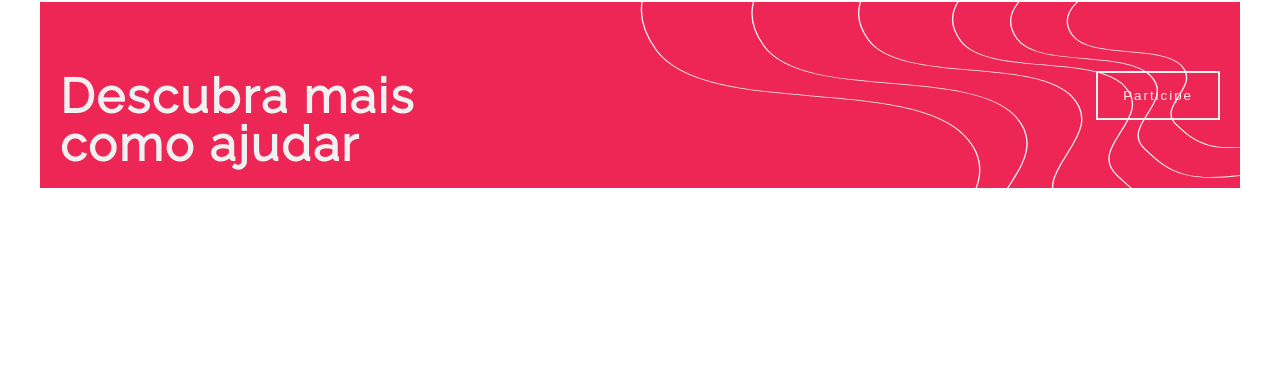
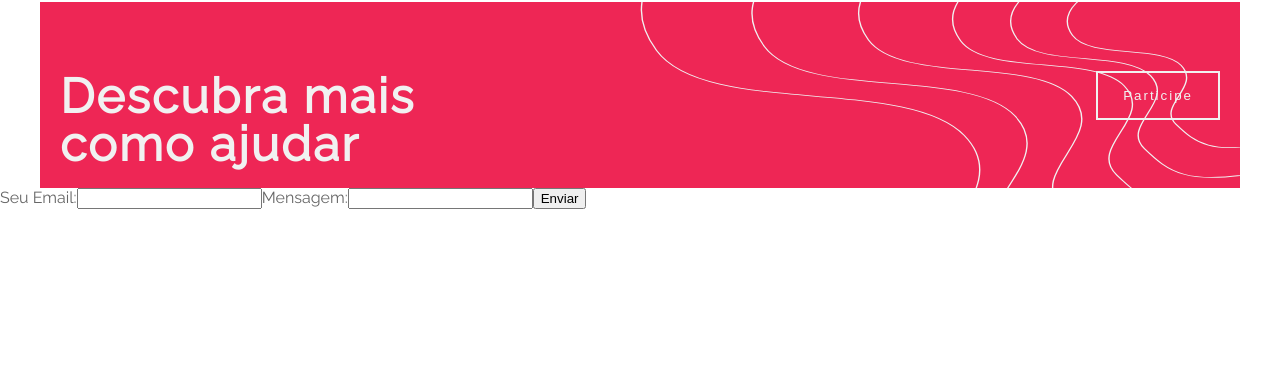
Before and after one commit to felipesaev/mulheresdepeito, a Gatsby site: page / in a window 1280 px wide. Shown: the part 1344-1710 px from the top of the page. Built offline with nearby package versions, Linux system fonts and the light colour scheme; Gatsby itself is replaced by a stand-in of ours.

Commit message:
add email in app

```diff
--- /dev/null
+++ b/src/components/SendEmail.js
@@ -0,0 +1,48 @@
+import React from "react";
+
+export default class Form extends React.Component {
+  constructor(props) {
+    super(props);
+    this.submitForm = this.submitForm.bind(this);
+    this.state = {
+      status: ""
+    };
+  }
+
+  render() {
+    const { status } = this.state;
+    return (
+      <form
+        onSubmit={this.submitForm}
+        action="https://formspree.io/mzbajgan"
+        method="POST"
+      >
+        <label>Seu Email:</label>
+        <input type="email" name="email" />
+        <label>Mensagem:</label>
+        <input type="text" name="message" />
+        {status === "SUCCESS" ? <p>Obrigado!</p> : <button>Enviar</button>}
+        {status === "ERROR" && <p>Ops, algo deu errado ! Tente novamente.</p>}
+      </form>
+    );
+  }
+
+  submitForm(ev) {
+    ev.preventDefault();
+    const form = ev.target;
+    const data = new FormData(form);
+    const xhr = new XMLHttpRequest();
+    xhr.open(form.method, form.action);
+    xhr.setRequestHeader("Accept", "application/json");
+    xhr.onreadystatechange = () => {
+      if (xhr.readyState !== XMLHttpRequest.DONE) return;
+      if (xhr.status === 200) {
+        form.reset();
+        this.setState({ status: "SUCCESS" });
+      } else {
+        this.setState({ status: "ERROR" });
+      }
+    };
+    xhr.send(data);
+  }
+}
--- a/src/pages/index.js
+++ b/src/pages/index.js
@@ -6,6 +6,7 @@ import Header from '../components/Header/Header'
 import About from '../components/PageAbout/About'
 import WorkAbout from '../components/WorkAbout/WorkAbout'
 import Footer from '../components/Footer/Footer'
+import Form from '../components/SendEmail'
 
 import './index.scss'
 
@@ -16,6 +17,7 @@ const App = () => (
  <Header/>
  <About/>
  <WorkAbout/>
+ <Form />
  <Footer/>
   </>
 )
```
